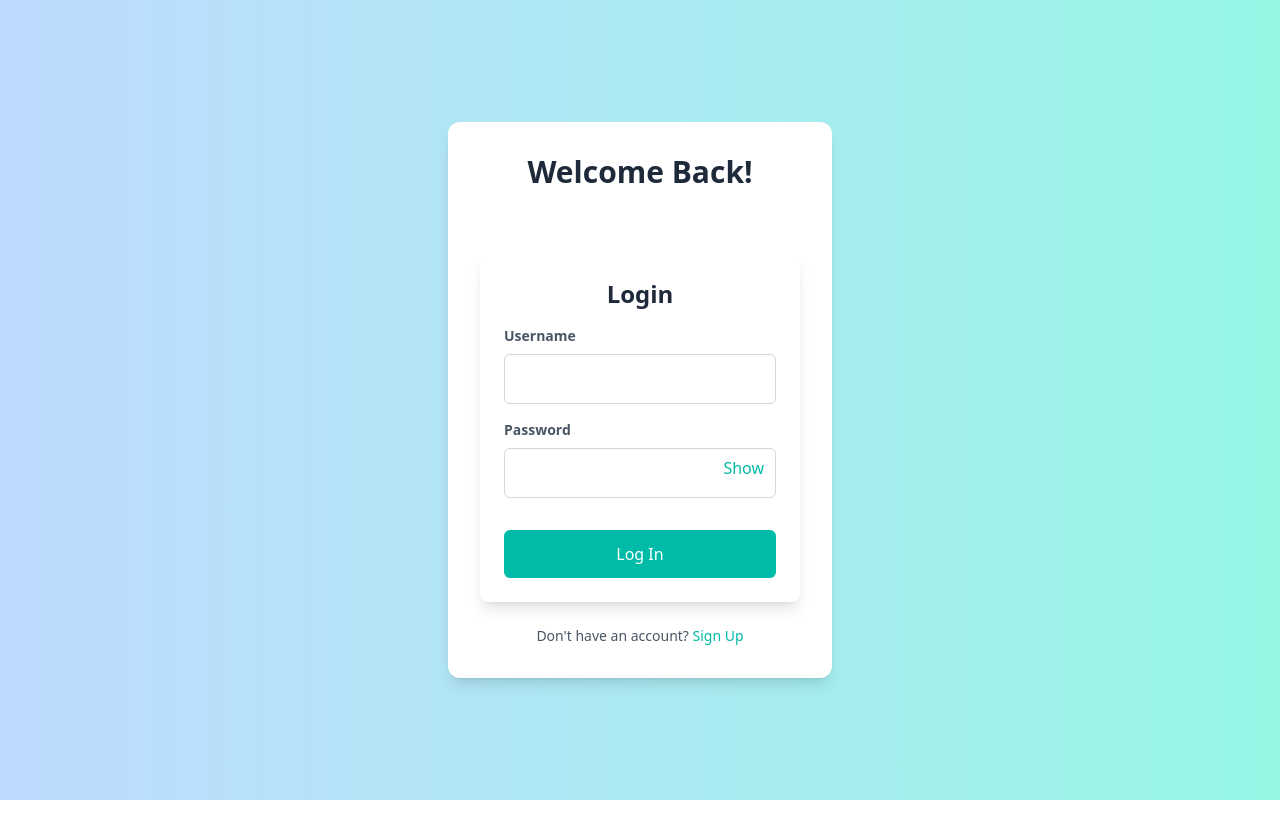
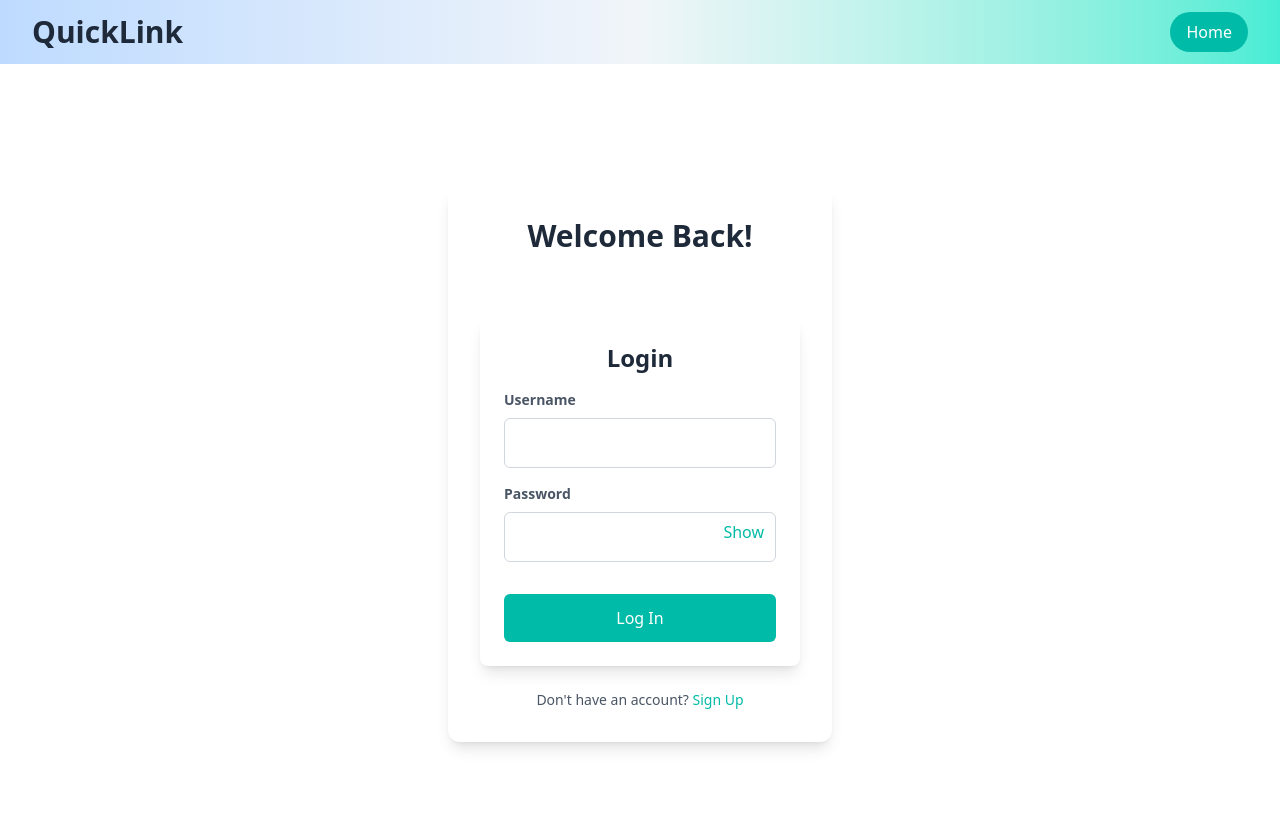
Before and after one commit to Deepanshudks/Quicklink, a React (Vite) app in the folder frontend/: page /login in a window 1280 px wide. Shown: the top 838 px of the page. Before the commit the page ends 800 px from the top, so only its background shows below. Built offline with nearby package versions, Linux system fonts and the light colour scheme; no server answers.

Commit message:
added Homenav

```diff
--- /dev/null
+++ b/frontend/src/components/HomeNav.tsx
@@ -0,0 +1,18 @@
+import { useNavigate } from "react-router-dom"
+
+
+const HomeNav = () => {
+    const navigate = useNavigate()
+  return (
+    <div className=" px-8 py-4 mt-0 bg-gradient-to-r to-teal-300 from-blue-200 via-slate-100 items-center w-screen h-16 flex flex justify-between px-4">
+            <div onClick={()=>{navigate("/")}} className="text-2xl sm:text-3xl font-bold text-gray-800 transition duration-300 cursor-pointer">QuickLink</div>
+            <button
+          className="bg-teal-500 text-white sm:py-2 py-1 px-2 sm:px-4 rounded-full hover:bg-teal-400 transition duration-300"
+        >Home
+        </button>
+
+    </div>
+  )
+}
+
+export default HomeNav
--- a/frontend/src/pages/LoginPage.tsx
+++ b/frontend/src/pages/LoginPage.tsx
@@ -2,6 +2,7 @@ import React, { useState } from 'react';
 import { useNavigate } from 'react-router-dom';
 import { motion } from 'framer-motion';
 import LoginForm from '../components/LoginForm'; // Assuming LoginForm is in 'components' folder
+import HomeNav from '../components/HomeNav';
 
 const LoginPage: React.FC = () => {
   const [error, setError] = useState('');
@@ -12,12 +13,16 @@ const LoginPage: React.FC = () => {
   };
 
   return (
+    <>
+    <div >
+    <HomeNav/>
+    </div>
     <motion.div
       initial={{ opacity: 0 }}
       animate={{ opacity: 1 }}
       transition={{ duration: 0.6 }}
-      className="min-h-screen flex items-center justify-center bg-gradient-to-r from-blue-200 to-teal-200"
-    >
+      className="min-h-screen flex flex-col items-center justify-center"
+      >
       <div className="bg-white p-8 rounded-xl shadow-lg w-full sm:w-96">
         <h2 className="text-3xl font-bold text-center text-gray-800 mb-6">Welcome Back!</h2>
 
@@ -47,6 +52,8 @@ const LoginPage: React.FC = () => {
         </motion.p>
       </div>
     </motion.div>
+
+    </>
   );
 };
 
--- a/frontend/src/pages/SignUpPage.tsx
+++ b/frontend/src/pages/SignUpPage.tsx
@@ -3,6 +3,7 @@ import { useNavigate } from 'react-router-dom';
 import { signUpUser } from '../services/api';
 import { motion } from 'framer-motion';
 import Loader from '../components/Loader';
+import HomeNav from '../components/HomeNav';
 
 const SignUpPage: React.FC = () => {
   const [email, setEmail] = useState('');
@@ -34,6 +35,10 @@ const SignUpPage: React.FC = () => {
   };
 
   return (
+    <>
+      <div >
+    <HomeNav/>
+    </div>
     <motion.div
       initial={{ opacity: 0 }}
       animate={{ opacity: 1 }}
@@ -130,6 +135,7 @@ const SignUpPage: React.FC = () => {
         </motion.p>
       </div>
     </motion.div>
+    </>
   );
 };
 
```
